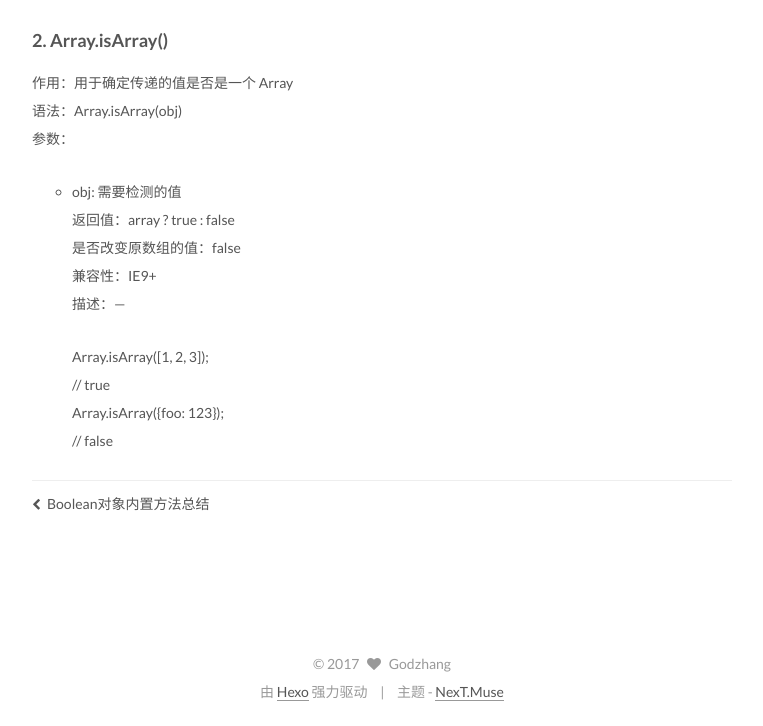
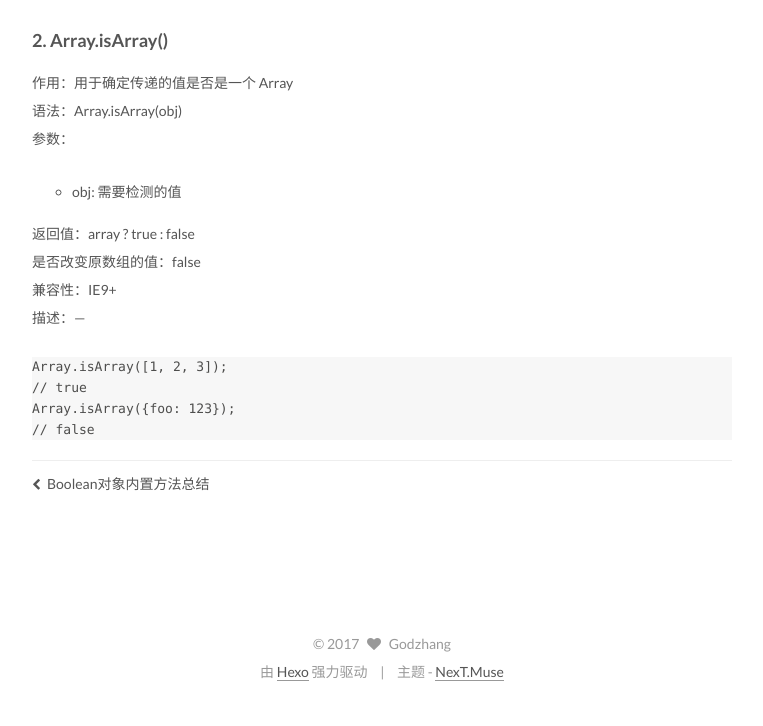
Before and after one commit to Godzhang/Godzhang.github.io, a plain HTML site: page 2017/06/23/Array对象内置方法总结/index.html in a window 1280 px wide. Shown: the part 1053-1779 px from the top of the page, without its empty margins (98-861 px from the left). Drawn offline with Linux system fonts and the light colour scheme.

Commit message:
Site updated: 2017-06-24 08:50:53

```diff
--- a/2017/06/23/Array对象内置方法总结/index.html
+++ b/2017/06/23/Array对象内置方法总结/index.html
@@ -96,7 +96,7 @@
 <meta property="og:url" content="http://yoursite.com/2017/06/23/Array对象内置方法总结/index.html">
 <meta property="og:site_name" content="Hexo">
 <meta property="og:description" content="1. Array.from()作用：从一个类似数组或可迭代的对象中创建一个新的数组实例语法：Array.from(arraylike, mapFn, thisArg);参数：   arraylike: 类数组对象或可遍历对象(有length属性的对象) mapFn: 可选参数，用来处理数组的函数，返回新数组 thisArg: 可选参数，执行mapFn时的this值  返回值：新的Array实例是否">
-<meta property="og:updated_time" content="2017-06-24T00:48:05.851Z">
+<meta property="og:updated_time" content="2017-06-24T00:50:46.943Z">
 <meta name="twitter:card" content="summary">
 <meta name="twitter:title" content="Array对象内置方法总结">
 <meta name="twitter:description" content="1. Array.from()作用：从一个类似数组或可迭代的对象中创建一个新的数组实例语法：Array.from(arraylike, mapFn, thisArg);参数：   arraylike: 类数组对象或可遍历对象(有length属性的对象) mapFn: 可选参数，用来处理数组的函数，返回新数组 thisArg: 可选参数，执行mapFn时的this值  返回值：新的Array实例是否">
@@ -335,11 +335,14 @@ var newArr = Array.from({length: 5},function(val,i){
 }); //[0,1,2,3,4];
 </code></pre><h3 id="2-Array-isArray"><a href="#2-Array-isArray" class="headerlink" title="2. Array.isArray()"></a>2. Array.isArray()</h3><p>作用：用于确定传递的值是否是一个 Array<br>语法：Array.isArray(obj)<br>参数：</p>
 <ul>
-<li><p>obj: 需要检测的值<br>返回值：array ? true : false<br>是否改变原数组的值：false<br>兼容性：IE9+<br>描述：—</p>
-<p>  Array.isArray([1, 2, 3]);<br>  // true<br>  Array.isArray({foo: 123});<br>  // false</p>
-</li>
+<li>obj: 需要检测的值</li>
 </ul>
-
+<p>返回值：array ? true : false<br>是否改变原数组的值：false<br>兼容性：IE9+<br>描述：—</p>
+<pre><code>Array.isArray([1, 2, 3]);
+// true
+Array.isArray({foo: 123});
+// false
+</code></pre>
 
     </div>
 
--- a/css/main.css
+++ b/css/main.css
@@ -1695,7 +1695,7 @@ pre .javascript .function {
   width: 4px;
   height: 4px;
   border-radius: 50%;
-  background: #0a261b;
+  background: #7f4771;
 }
 .links-of-blogroll {
   font-size: 13px;
```
Also changed, not shown: index.html (+7 -4 lines).
